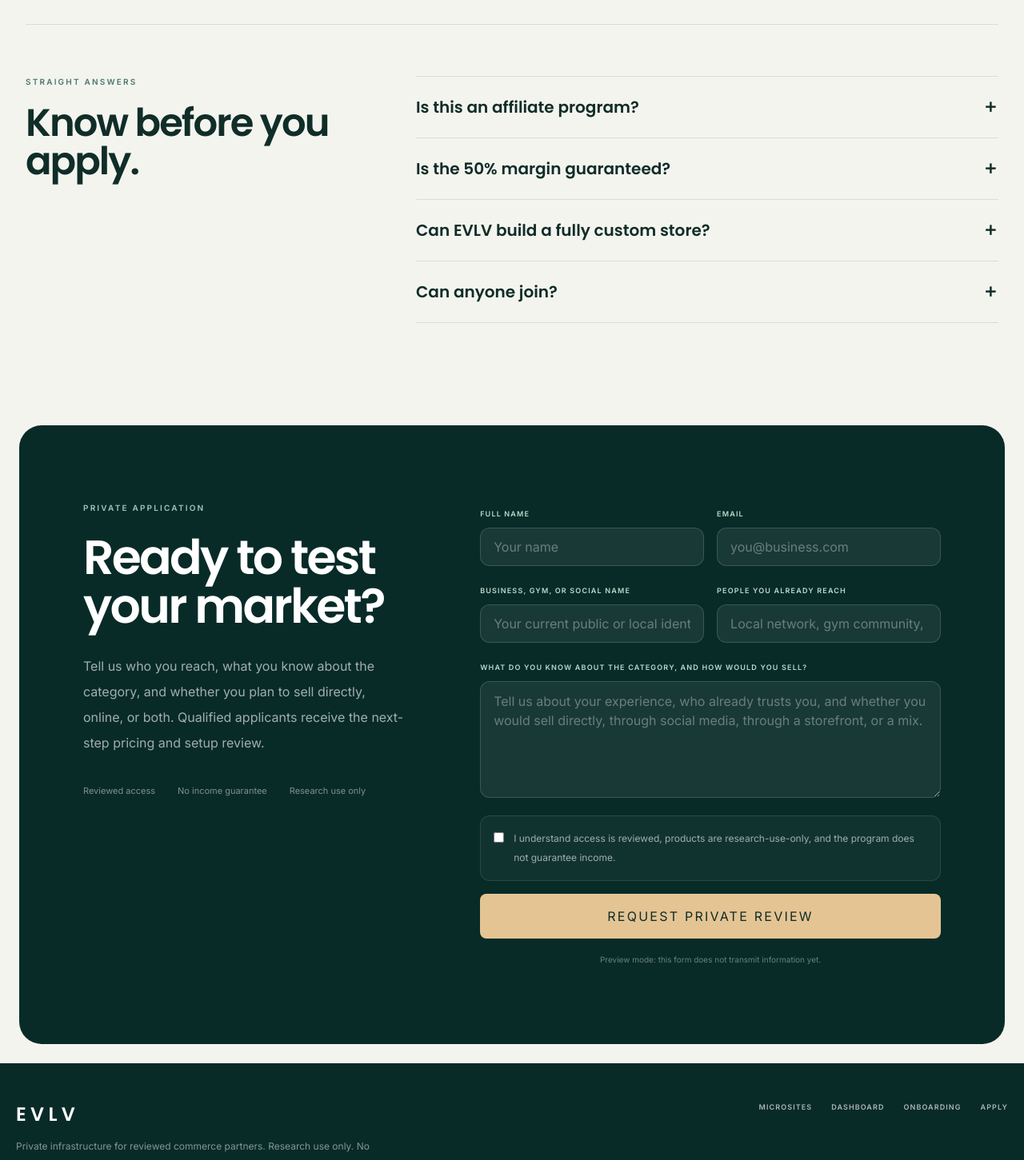
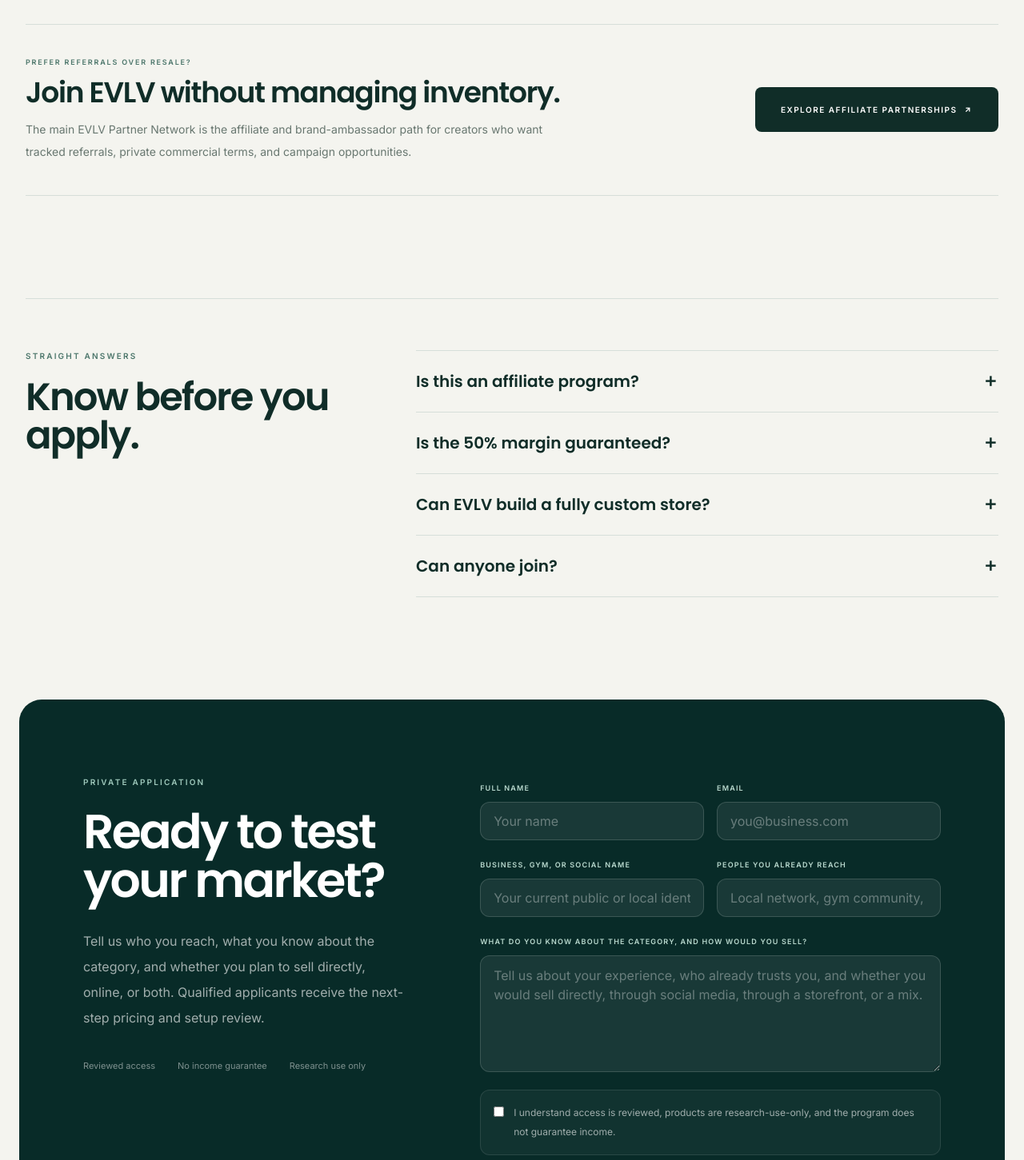
Before and after one commit to Nikola0803/evlv-reseller, a Next.js app: page / in a window 1280 px wide. Shown: the part 5420-6871 px from the top of the page at 80% size. Built offline with nearby package versions, Linux system fonts and the light colour scheme.

Commit message:
Add clear affiliate path to main EVLV network

```diff
--- a/src/app/page.tsx
+++ b/src/app/page.tsx
@@ -78,6 +78,8 @@
 
     <section className="mx-auto max-w-[1320px] px-5 py-24 md:px-8 md:py-32"><Reveal className="grid gap-14 lg:grid-cols-[.72fr_1.28fr] lg:gap-24"><div><p className="text-[10px] font-bold uppercase tracking-[.22em] text-[#4c766b]">Before you apply</p><h2 className="mt-5 font-display text-5xl font-semibold leading-[.98] tracking-[-.05em] md:text-6xl">Built for sellers, not recruiters.</h2><p className="mt-6 text-sm leading-7 text-[#687770]">This is a wholesale operating relationship built around real products and real customer orders.</p></div><div className="grid gap-10 sm:grid-cols-2"><div><p className="text-[9px] font-bold uppercase tracking-[.18em] text-[#4c766b]">Strong fit</p><ul className="mt-5 space-y-4 text-sm leading-6 text-[#4f625c]"><li>Category-aware creators and local connectors</li><li>Gyms, communities, and independent operators</li><li>People ready to serve an existing audience</li></ul></div><div><p className="text-[9px] font-bold uppercase tracking-[.18em] text-[#9a674e]">Not the model</p><ul className="mt-5 space-y-4 text-sm leading-6 text-[#4f625c]"><li>No downlines or recruiting commissions</li><li>No guaranteed or passive-income claims</li><li>No forced oversized starter inventory</li></ul></div></div></Reveal></section>
 
+    <section className="mx-auto max-w-[1320px] px-5 pb-24 md:px-8 md:pb-32"><Reveal className="flex flex-col justify-between gap-7 border-y border-[#d6ded9] py-10 md:flex-row md:items-center"><div><p className="text-[9px] font-bold uppercase tracking-[.2em] text-[#4c766b]">Prefer referrals over resale?</p><h2 className="mt-3 font-display text-3xl font-semibold tracking-[-.035em] md:text-4xl">Join EVLV without managing inventory.</h2><p className="mt-3 max-w-2xl text-sm leading-7 text-[#687770]">The main EVLV Partner Network is the affiliate and brand-ambassador path for creators who want tracked referrals, private commercial terms, and campaign opportunities.</p></div><a href="https://www.evlvpeptides.com/ambassadors" target="_blank" rel="noreferrer" className="inline-flex min-h-14 shrink-0 items-center justify-center rounded-lg bg-[#102d28] px-8 text-[10px] font-bold uppercase tracking-[.15em] text-white">Explore affiliate partnerships <i className="ri-arrow-right-up-line ml-2" /></a></Reveal></section>
+
     <section className="mx-auto max-w-[1320px] px-5 pb-24 md:px-8 md:pb-32"><Reveal className="grid gap-12 border-t border-[#d6ded9] pt-16 lg:grid-cols-[.7fr_1.3fr] lg:gap-24"><div><p className="text-[10px] font-bold uppercase tracking-[.22em] text-[#4c766b]">Straight answers</p><h2 className="mt-5 font-display text-4xl font-semibold leading-[1] tracking-[-.04em] md:text-5xl">Know before you apply.</h2></div><div className="divide-y divide-[#d6ded9] border-y border-[#d6ded9]">{faqs.map(([question, answer]) => <details key={question} className="group py-6"><summary className="flex cursor-pointer list-none items-center justify-between gap-4 font-display text-xl font-semibold">{question}<i className="ri-add-line text-xl transition group-open:rotate-45" /></summary><p className="mt-4 max-w-2xl text-sm leading-7 text-[#687770]">{answer}</p></details>)}</div></Reveal></section>
 
     <section id="apply" className="px-3 pb-6 md:px-6"><div className="mx-auto grid max-w-[1500px] gap-12 overflow-hidden rounded-[28px] bg-[#082b28] px-6 py-16 text-white md:px-12 md:py-24 lg:grid-cols-[.82fr_1.18fr] lg:gap-24 lg:px-20"><div><p className="text-[10px] font-bold uppercase tracking-[.22em] text-[#9fc9bc]">Private application</p><h2 className="mt-6 font-display text-4xl font-semibold leading-[1.02] tracking-[-.045em] md:text-6xl">Ready to test your market?</h2><p className="mt-7 max-w-xl text-base leading-8 text-white/62">Tell us who you reach, what you know about the category, and whether you plan to sell directly, online, or both. Qualified applicants receive the next-step pricing and setup review.</p><div className="mt-9 flex flex-wrap gap-x-7 gap-y-3 text-[11px] text-white/48"><span>Reviewed access</span><span>No income guarantee</span><span>Research use only</span></div></div><ApplyPreview /></div></section>
--- a/src/components/SiteChrome.tsx
+++ b/src/components/SiteChrome.tsx
@@ -20,6 +20,6 @@
       </div>
     </header>
     <main>{children}</main>
-    <footer className="bg-[#082b28] px-5 py-12 text-white"><div className="mx-auto flex max-w-[1400px] flex-col justify-between gap-8 sm:flex-row"><div><p className="font-display text-2xl font-semibold tracking-[.22em]">EVLV</p><p className="mt-3 max-w-md text-xs leading-6 text-white/50">Private infrastructure for reviewed commerce partners. Research use only. No medical use or earnings guarantees.</p></div><div className="flex flex-wrap gap-6 text-[9px] font-bold uppercase tracking-[.12em] text-white/65"><Link href="/#templates">Microsites</Link><Link href="/dashboard">Dashboard</Link><Link href="/setup?preview=1">Onboarding</Link><Link href="/#apply">Apply</Link></div></div></footer>
+    <footer className="bg-[#082b28] px-5 py-12 text-white"><div className="mx-auto flex max-w-[1400px] flex-col justify-between gap-8 sm:flex-row"><div><p className="font-display text-2xl font-semibold tracking-[.22em]">EVLV</p><p className="mt-3 max-w-md text-xs leading-6 text-white/50">Private infrastructure for reviewed commerce partners. Research use only. No medical use or earnings guarantees.</p></div><div className="flex flex-wrap gap-6 text-[9px] font-bold uppercase tracking-[.12em] text-white/65"><Link href="/#templates">Microsites</Link><Link href="/dashboard">Dashboard</Link><Link href="/setup?preview=1">Onboarding</Link><Link href="/#apply">Apply</Link><a href="https://www.evlvpeptides.com/ambassadors" target="_blank" rel="noreferrer">Affiliate path ↗</a></div></div></footer>
   </>;
 }
```
